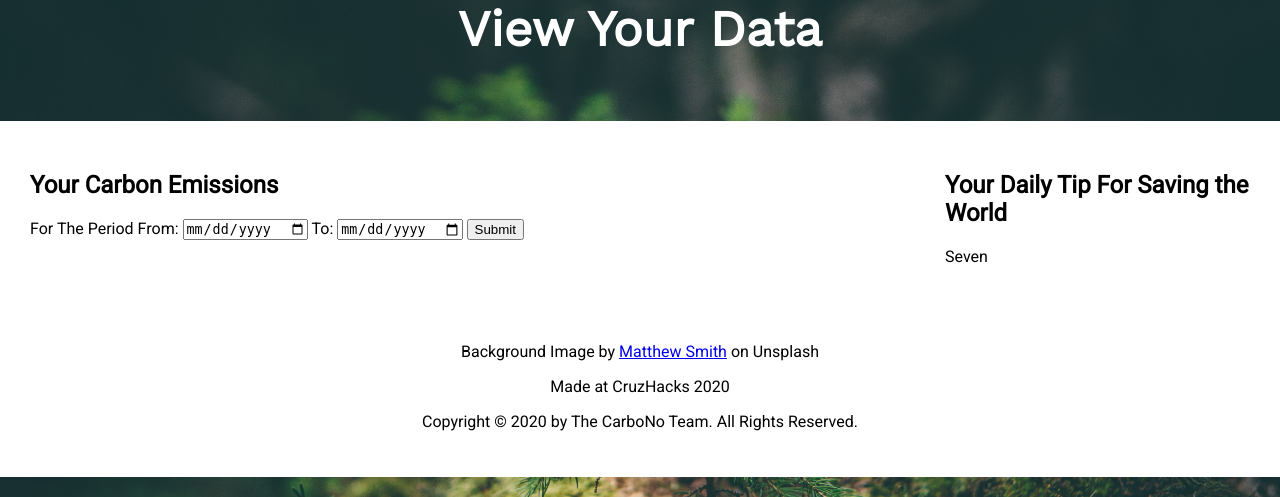
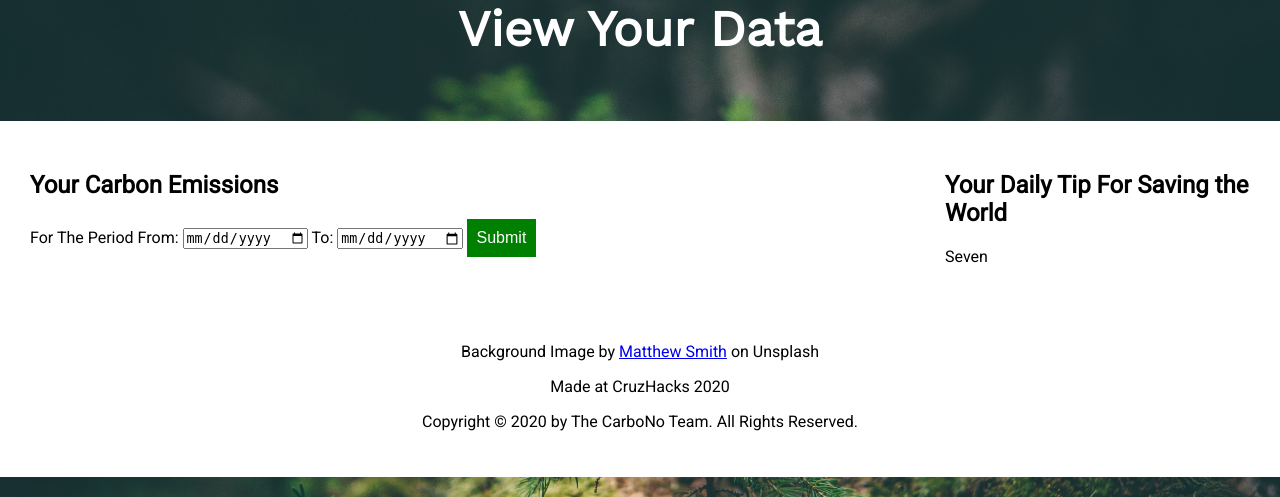
Before and after one commit to tonyma08/CarboNo, a Flask app: template templates/viewdata.html in a window 1280 px wide. Shown: the part 121-618 px from the top of the page. Run offline with Flask 2, Linux system fonts and the light colour scheme; the template is opened without the code that fills it, so the values that code supplies are empty.

Commit message:
Add button CSS and add it to viewdata

```diff
--- /dev/null
+++ b/static/buttonstyle.css
@@ -0,0 +1,18 @@
+.button{
+    background-color: green;
+    border: none;
+    color: white;
+    padding: 10px;
+    text-align: center;
+    display: inline-block;
+    font-size: 12pt;
+}
+input[type="submit"]{
+    background-color: green;
+    border: none;
+    color: white;
+    padding: 10px;
+    text-align: center;
+    display: inline-block;
+    font-size: 12pt;
+}
--- a/templates/viewdata.html
+++ b/templates/viewdata.html
@@ -1,7 +1,8 @@
 {% extends "base.html" %}
 {% block head %}
 	<script src="app.js"></script>
-	<link rel="stylesheet" type="text/css" href="{{ url_for('static', filename='styles/viewdata.css') }}">
+    <link rel="stylesheet" type="text/css" href="{{ url_for('static', filename='styles/viewdata.css') }}">
+    <link rel="stylesheet" type="text/css" href="{{ url_for('static', filename='styles/buttonstyle.css') }}">
 {% endblock %}
 
 {% block content %}
```
